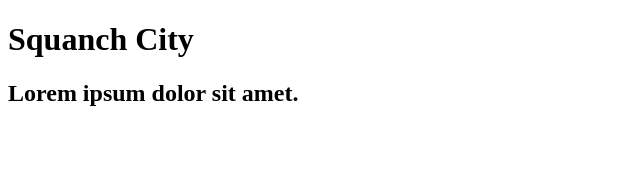
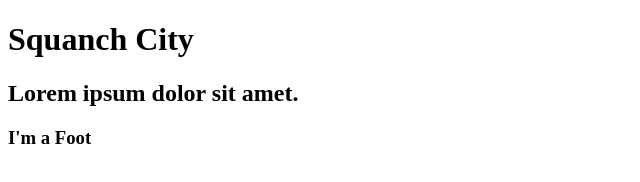
Before and after one commit to KylMoore/gitBranchingPRACTICE, a plain HTML site: page index.html in a window 1280 px wide. Shown: the whole page, without its empty margins (0-640 px from the left). Drawn offline with Linux system fonts and the light colour scheme.

Commit message:
first feature footer commit

```diff
--- a/index.html
+++ b/index.html
@@ -17,4 +17,8 @@
 
 </body>
 
+<footer>
+  <h3>I'm a Foot</h3>
+</footer>
+
 </html>
```
